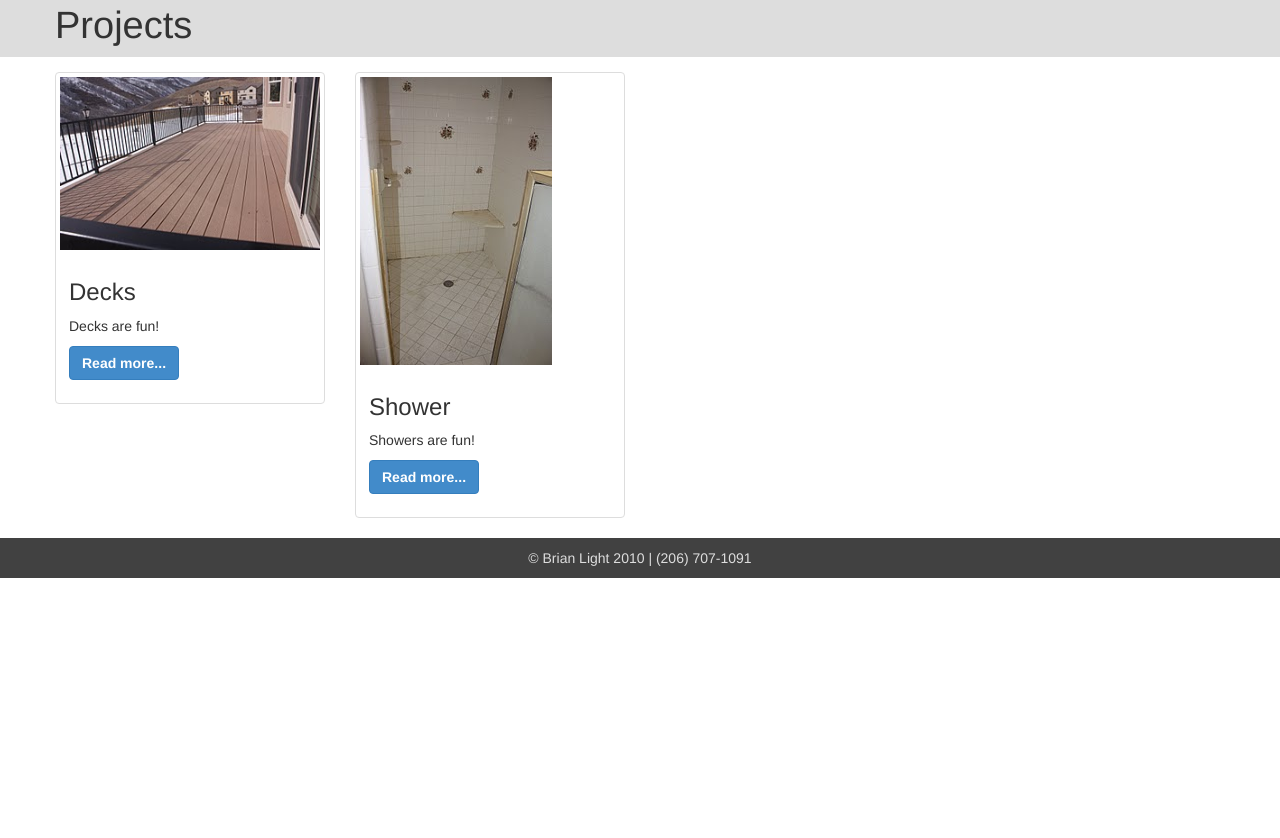
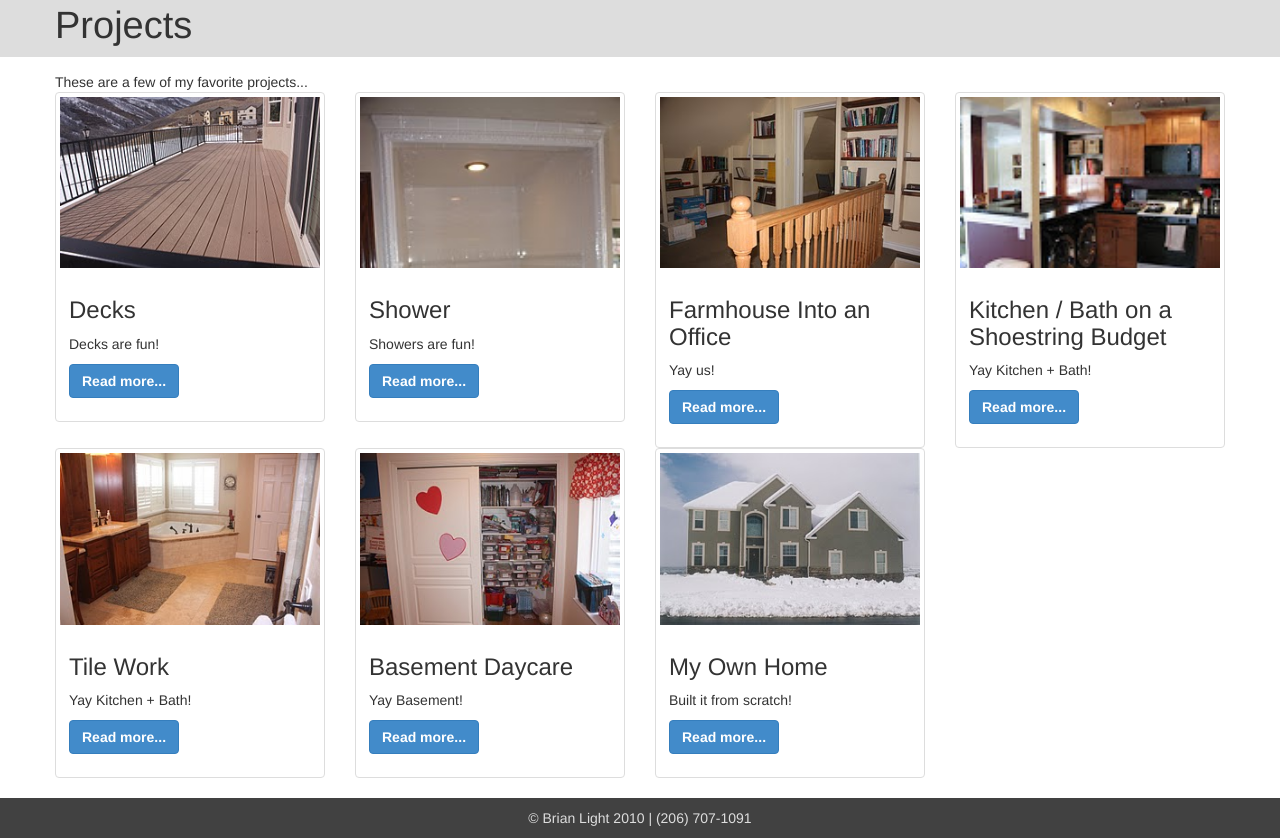
Before and after one commit to jeremylightsmith/brianlight, a PHP site: page /past_projects in a window 1280 px wide. Shown: the part 75-913 px from the top of the page. Before the commit the page ends 653 px from the top, so only its background shows below. Run offline with PHP 8.4, Linux system fonts and the light colour scheme; data that the repository does not hold is empty.

Commit message:
project pages are up, and we're getting close!

```diff
--- a/public/css/style.css
+++ b/public/css/style.css
@@ -59,8 +59,6 @@
   padding: 10px 0;
 }
 
-/* home */
-
 .video-wrapper {
   position: relative;
   padding-bottom: 50%; /* 16:9 */
@@ -82,9 +80,26 @@ blockquote {
   border-left: none;
 }
 
+
+/* pages */
+
 .contact-page iframe {
   margin-top: -15px;
 }
+
+.projects-page .thumbnail .crop {
+  position: relative;
+  width: 100%;
+  padding-bottom: 66%;
+  overflow: hidden;
+}
+
+.projects-page .thumbnail img {
+  position: absolute;
+  top: 0; left: 0; width: 100%;
+}
+
+/* footer */
 
 footer {
   background-color: #414141;
--- a/public/past_projects.php
+++ b/public/past_projects.php
@@ -1,11 +1,19 @@
-<?php $title = "Projects"; ?>
+<?php $title = "Projects"; $css = "projects-page" ?>
 <?php include ( "_header.php" ); ?>
 
 <div class="container">
   <div class="row">
-    <div class="col-lg-3">
+    <div class="col-12">
+      These are a few of my favorite projects...
+    </div>
+  </div>
+
+
+  <div class="row">
+    <!-- deck -->
+    <div class="col-sm-4 col-lg-3">
       <div class="thumbnail">
-        <img src="/images/projects/decks.jpg" alt="">
+        <div class="crop"><img src="/images/projects/deck.jpg" alt=""></div>
         <div class="caption">
           <h3>Decks</h3>
           <p>Decks are fun!</p>
@@ -14,13 +22,74 @@
       </div>
     </div>
 
-    <div class="col-lg-3">
+    <!-- shower job -->
+    <div class="col-sm-4 col-lg-3">
       <div class="thumbnail">
-        <img src="/images/projects/shower.jpg" alt="">
+        <div class="crop"><img src="/images/projects/shower_job.jpg" alt=""></div>
         <div class="caption">
           <h3>Shower</h3>
           <p>Showers are fun!</p>
           <p><a href="/projects/shower_job/" data-target="#simple-modal" data-toggle="modal" class="btn btn-primary">Read more...</a></p>
+        </div>
+      </div>
+    </div>
+
+    <!-- farmhouse into office -->
+    <div class="col-sm-4 col-lg-3">
+      <div class="thumbnail">
+        <div class="crop"><img src="/images/projects/farmhouse_into_an_office.jpg" alt=""></div>
+        <div class="caption">
+          <h3>Farmhouse Into an Office</h3>
+          <p>Yay us!</p>
+          <p><a href="/projects/farmhouse_into_an_office.php" data-target="#simple-modal" data-toggle="modal" class="btn btn-primary">Read more...</a></p>
+        </div>
+      </div>
+    </div>
+
+    <!-- kitchen / bath remodel on a shoestring budget -->
+    <div class="col-sm-4 col-lg-3">
+      <div class="thumbnail">
+        <div class="crop"><img src="/images/projects/kitchen_bath_remodel_on_a_shoestring_budget.jpg" alt=""></div>
+        <div class="caption">
+          <h3>Kitchen / Bath on a Shoestring Budget</h3>
+          <p>Yay Kitchen + Bath!</p>
+          <p><a href="/projects/kitchen_bath_remodel_on_a_shoestring_budget/" data-target="#simple-modal" data-toggle="modal" class="btn btn-primary">Read more...</a></p>
+        </div>
+      </div>
+    </div>
+
+    <!-- tile work -->
+    <div class="col-sm-4 col-lg-3">
+      <div class="thumbnail">
+        <div class="crop"><img src="/images/projects/tile_work.jpg" alt=""></div>
+        <div class="caption">
+          <h3>Tile Work</h3>
+          <p>Yay Kitchen + Bath!</p>
+          <p><a href="/projects/tile_work/" data-target="#simple-modal" data-toggle="modal" class="btn btn-primary">Read more...</a></p>
+        </div>
+      </div>
+    </div>
+
+    <!-- basement daycare -->
+    <div class="col-sm-4 col-lg-3">
+      <div class="thumbnail">
+        <div class="crop"><img src="/images/projects/basement_daycare.jpg" alt=""></div>
+        <div class="caption">
+          <h3>Basement Daycare</h3>
+          <p>Yay Basement!</p>
+          <p><a href="/projects/basement_daycare/" data-target="#simple-modal" data-toggle="modal" class="btn btn-primary">Read more...</a></p>
+        </div>
+      </div>
+    </div>
+
+    <!-- my own home -->
+    <div class="col-sm-4 col-lg-3">
+      <div class="thumbnail">
+        <div class="crop"><img src="/images/projects/my_own_home.jpg" alt=""></div>
+        <div class="caption">
+          <h3>My Own Home</h3>
+          <p>Built it from scratch!</p>
+          <p><a href="/projects/my_own_home/" data-target="#simple-modal" data-toggle="modal" class="btn btn-primary">Read more...</a></p>
         </div>
       </div>
     </div>
```
Also changed, not shown: public/index.php (+4 -4 lines), todo.txt (+4 -9 lines), public/images/projects/basement_daycare.jpg (added), public/images/projects/deck.jpg (renamed from public/images/projects/decks.jpg), public/images/projects/my_own_home.jpg (added), public/images/projects/shower.jpg (deleted), public/images/projects/shower_job.jpg (added), public/images/projects/tile_work.jpg (added).
